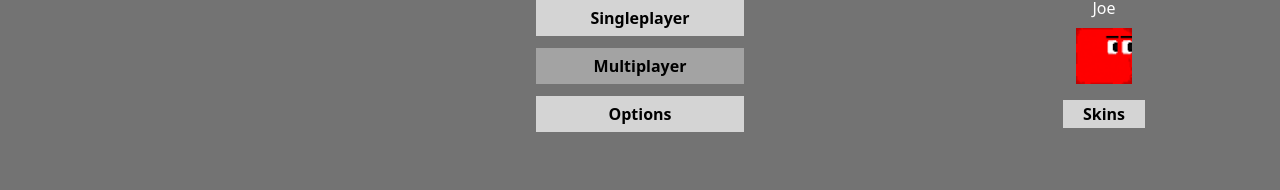
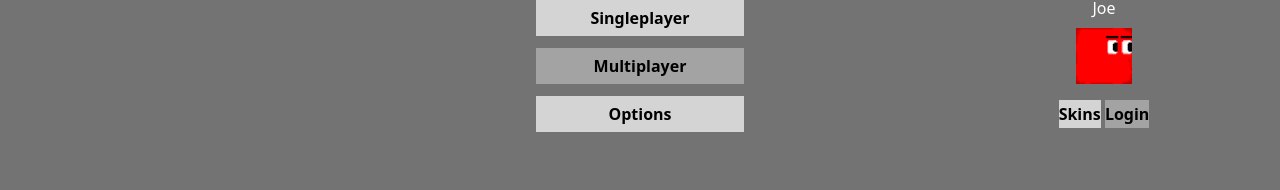
Before and after one commit to thalesmariiano/JoeTheCube, a website: page index.html in a window 1280 px wide. Shown: the part 384-574 px from the top of the page. Drawn offline with Linux system fonts and the light colour scheme; files whose address does not match are found by name.

Commit message:
Login button added

```diff
--- a/index.html
+++ b/index.html
@@ -36,7 +36,10 @@
 							<p class="text-white mb-2">Joe</p>
 							<img class="w-14 h-14" src="arquivos/images//cubeJoe_128x.png">
 						</div>
-						<button id="skins" class="px-5 py-0.5 font-semibold bg-neutral-300 hover:bg-neutral-100 transition-all">Skins</button>
+						<div class="w-full text-center space-y-1">
+							<button id="skins" class="w-16 py-0.5 font-semibold bg-neutral-300 hover:bg-neutral-100 transition-all">Skins</button>
+							<button id="skins" class="w-16 py-0.5 font-semibold bg-neutral-300/50 cursor-not-allowed">Login</button>
+						</div>
 					</div>
 
 				</div>
```
